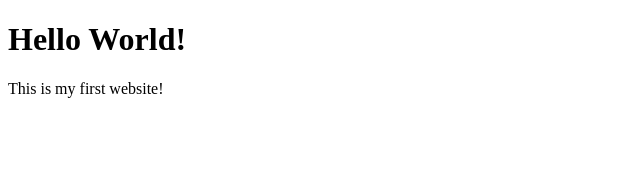
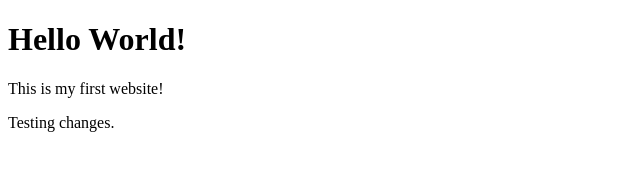
Before and after one commit to mattso73/codespaces-demo, a plain HTML site: page index.html in a window 1280 px wide. Shown: the whole page, without its empty margins (0-640 px from the left). Drawn offline with Linux system fonts and the light colour scheme.

Commit message:
added some changes

```diff
--- a/index.html
+++ b/index.html
@@ -8,5 +8,6 @@
 <body>
     <h1>Hello World!</h1>
     <p>This is my first website!</p>
+    <p>Testing changes.</p>
 </body>
 </html>
```
